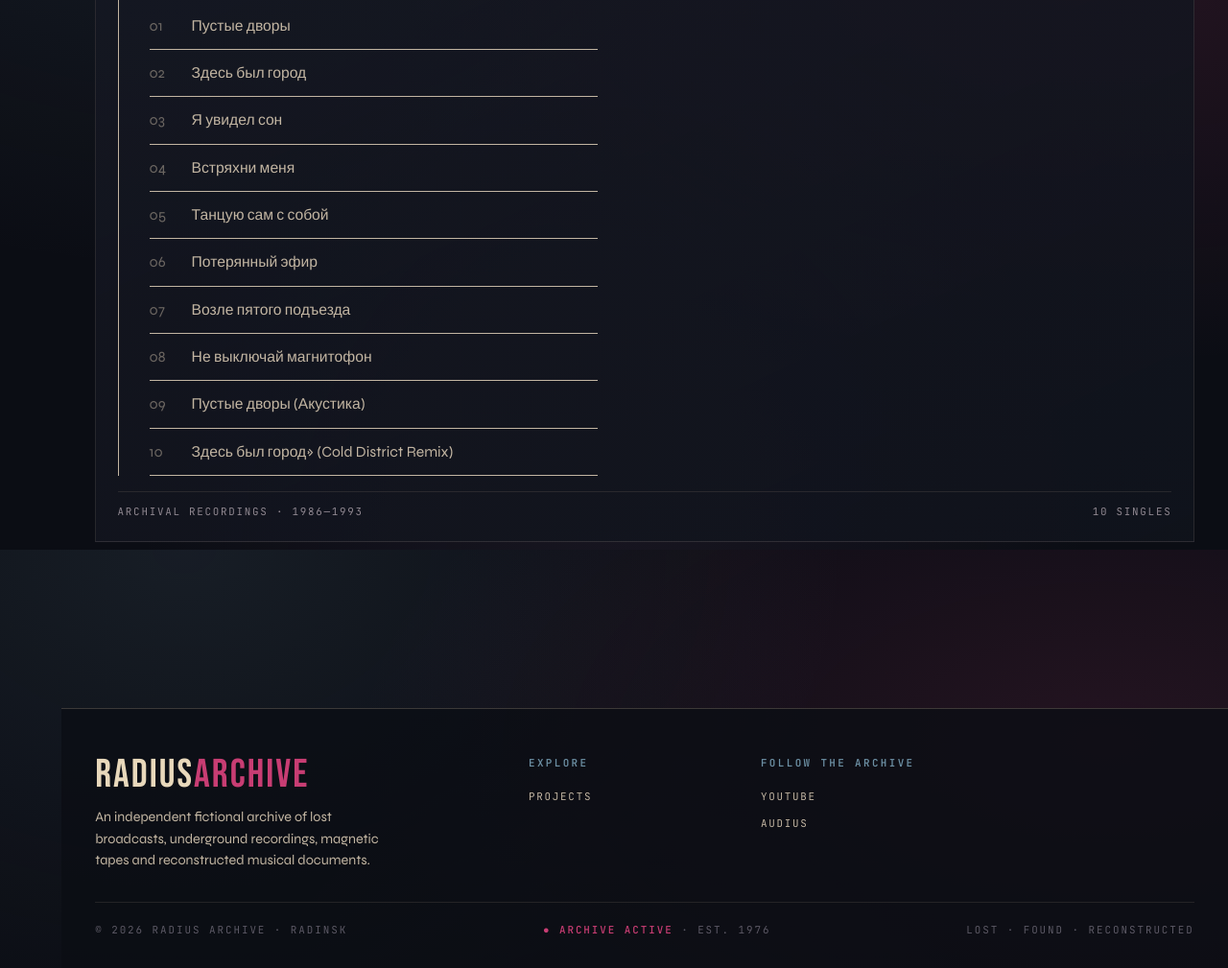
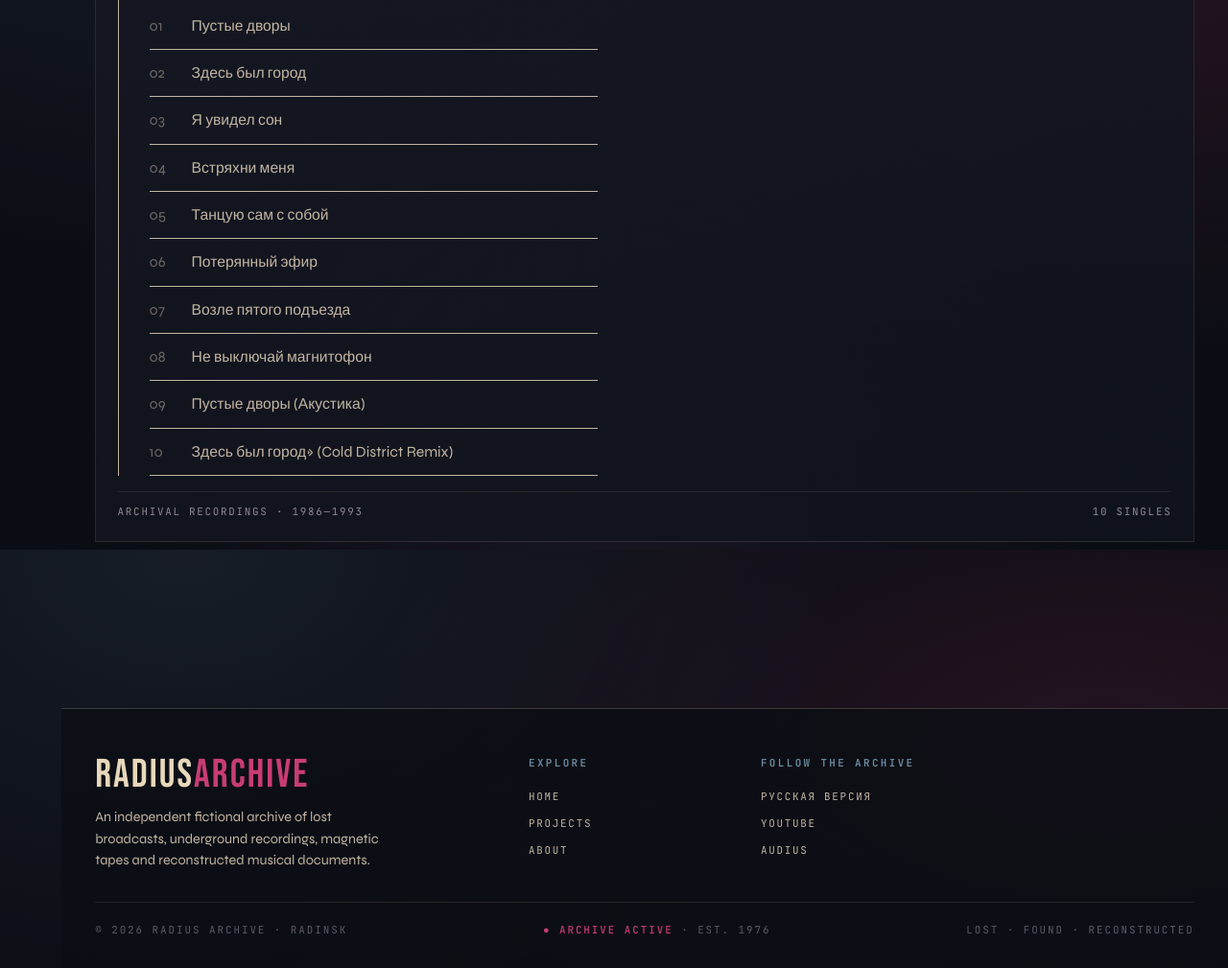
Before and after one commit to rtvarchive/rtvarchive.github.io, a plain HTML site: page 605.html in a window 1280 px wide. Shown: the part 1827-2836 px from the top of the page at 96% size. Drawn offline with Linux system fonts and the light colour scheme.

Commit message:
Add files via upload

```diff
--- a/605.html
+++ b/605.html
@@ -345,9 +345,21 @@
 
       <ul>
 
+	  <li>
+          <a href="index.html">
+            Home
+          </a>
+        </li>
+
         <li>
           <a href="projects.html">
             Projects
+          </a>
+        </li>
+
+		<li>
+          <a href="about.html">
+            About
           </a>
         </li>
 
@@ -365,6 +377,14 @@
       </h4>
 
       <ul>
+
+	  <li>
+          <a href="ru/index.html"
+             target="_blank"
+             rel="noopener noreferrer">
+            Русская Версия
+          </a>
+        </li>
 
         <li>
           <a href="https://www.youtube.com/@rtv.archive"
```
Also changed, not shown: about.html (+20 -0 lines), index.html (+20 -0 lines), projects.html (+20 -0 lines).
